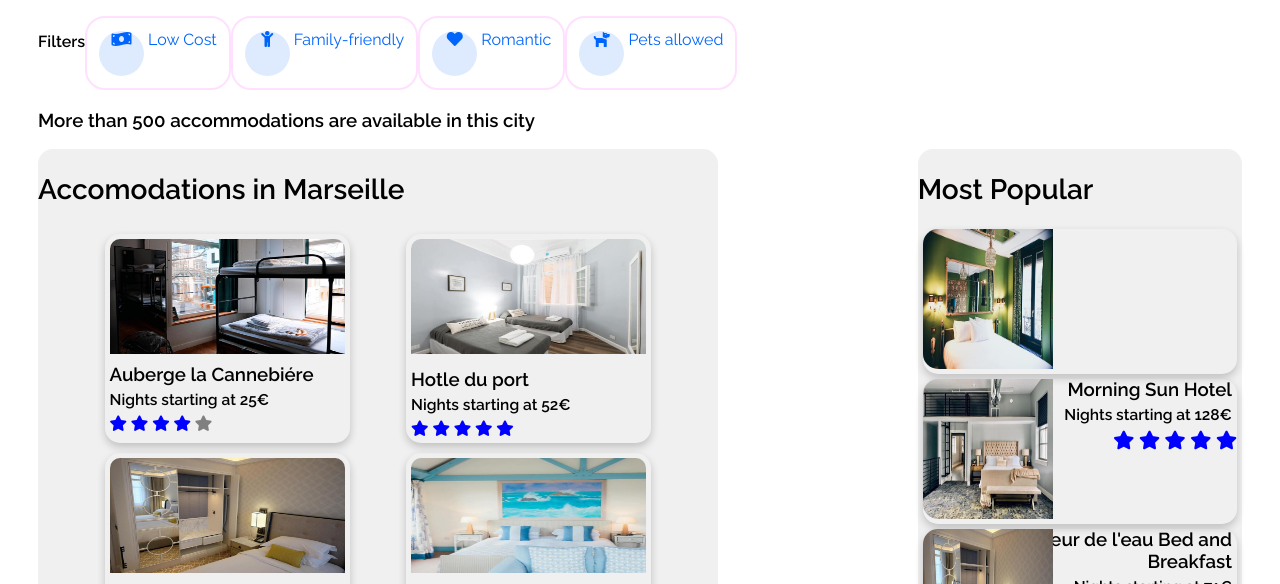
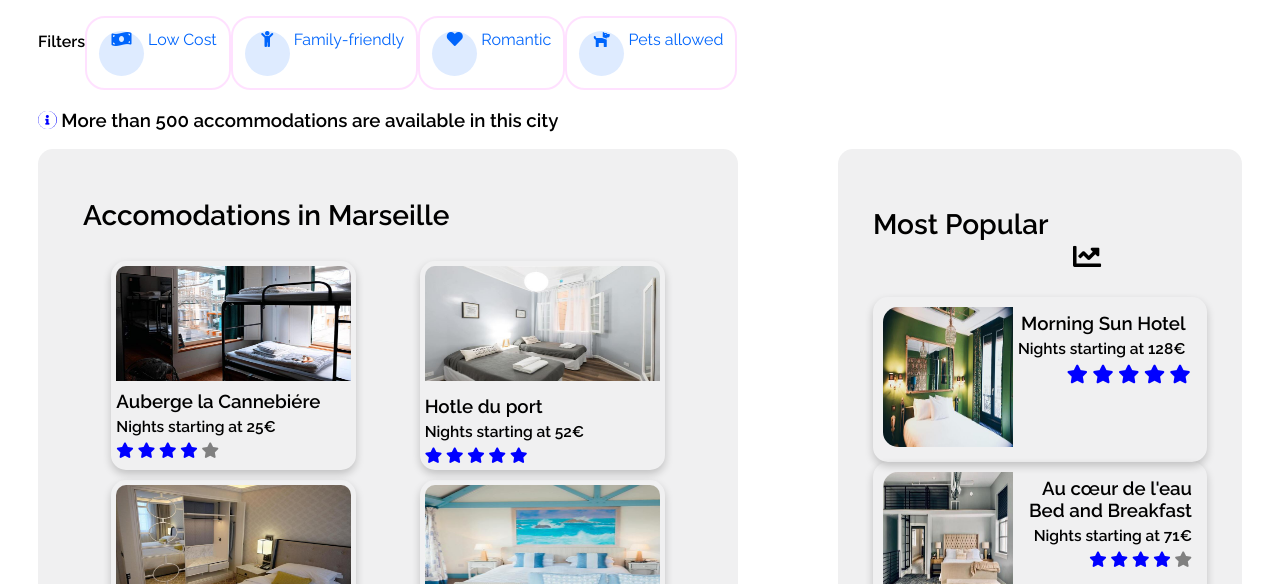
Before and after one commit to Smiisia/Smiisia.github.io, a plain HTML site: page Project 2/index.html in a window 1280 px wide. Shown: the part 213-797 px from the top of the page. Drawn offline with Linux system fonts and the light colour scheme.

Commit message:
Add some icons and slight changes to text

```diff
--- a/Project 2/css/styles.css
+++ b/Project 2/css/styles.css
@@ -234,8 +234,7 @@
     height: 500px;
   }
 
-  .wrapper-twoandthree > section:nth-child(1)
-  {
+  .wrapper-twoandthree > section:nth-child(1) {
     width: 300px;
     height: 300px;
   }
@@ -315,7 +314,8 @@
     width: 420px;
     height: 620px;
     border-radius: 15px;
-    margin-left: 200px;
+    margin-left: 100px;
+    padding: 35px;
   }
 
   .most-card {
@@ -324,7 +324,11 @@
     border-radius: 15px;
     width: 350x;
     height: 145px;
-    margin: 5px;
+    /* margin: 5px; */
+    padding: 10px;
+    display: flex;
+    /* justify-content: space-evenly; */
+
   }
 
   .morning {
@@ -351,3 +355,22 @@
   .cards-inside {
     text-align: right;
   }
+
+  .chart {
+    margin-left: 200px;
+  }
+
+  .text-show {
+    margin-left: 50px;
+  }
+
+  .accom-title {
+    margin-left: 45px;
+    margin-top: 50px;
+  }
+
+  .info {
+    background-color: blue;
+    border-radius: 50%;
+    color: white;
+  }
--- a/Project 2/index.html
+++ b/Project 2/index.html
@@ -4,15 +4,10 @@
    <head>
 
       <meta charset="UTF-8" />
-
       <meta name="viewport" content="width=device-width, initial-scale=1.0" />
-
       <title>Reseriva</title>
-
       <link rel="stylesheet" href="css/styles.css" type="text/css" />
-
       <link href="https://fonts.googleapis.com/css2?family=Raleway:wght@100;400;500;600&display=swap" rel="stylesheet">
-
       <link rel="stylesheet" href="https://use.fontawesome.com/releases/v5.14.0/css/all.css" integrity="sha384-HzLeBuhoNPvSl5KYnjx0BT+WB0QEEqLprO+NBkkk5gbc67FTaL7XIGa2w1L0Xbgc" crossorigin="anonymous">
 
    </head>
@@ -35,7 +30,7 @@
          </nav>
 
          <div>
-            <img class="logo" src="/Project 2/css/Reservia ressources EN/images/logo/Reservia@3x.png" >
+            <img class="logo" src="/Project 2/css/Reservia ressources EN/images/logo/Reservia@3x.png">
          </div>
 
          <h1>Find a place for your dream vaction</h1>
@@ -66,12 +61,14 @@
          </section>
       </header>
 
-      <h3>More than 500 accommodations are available in this city<h3>
+      <h3> <i class="fas fa-info-circle info"></i> More than 500 accommodations are available in this city<h3>
 
       <main class="main">
          <div class="section-wrapper">
          <section class="Accom">
-         <h2>Accomodations in Marseille</h2>
+            <div class="accom-title">
+               <h2>Accomodations in Marseille</h2>
+            </div>
          <div class="acc-card-wrapper">
             <section class="accom-cards">
             <img class= "aubergeC" src="/Project 2/css/Reservia ressources EN/images/hebergements/4_small/marcus-loke-WQJvWU_HZFo-unsplash.jpg">
@@ -151,12 +148,14 @@
                   </section>
             </section>
          </div>
-         <h3>Show more</h3>
+         <div class="text-show">
+            <h3>Show more</h3>
+         </div>
       </section>
 
       <!-- Most popular section -->
       <section class="most">
-         <h2>Most Popular</h2>
+         <h2>Most Popular <i class="fas fa-chart-line chart"></i> </h2>
          <!-- <div class="acc-card-wrapper"> -->
          <section class="most-card">
             <img class= "morning" src="/Project 2/css/Reservia ressources EN/images/hebergements/4_small/emile-guillemot-Bj_rcSC5XfE-unsplash.jpg">
```
